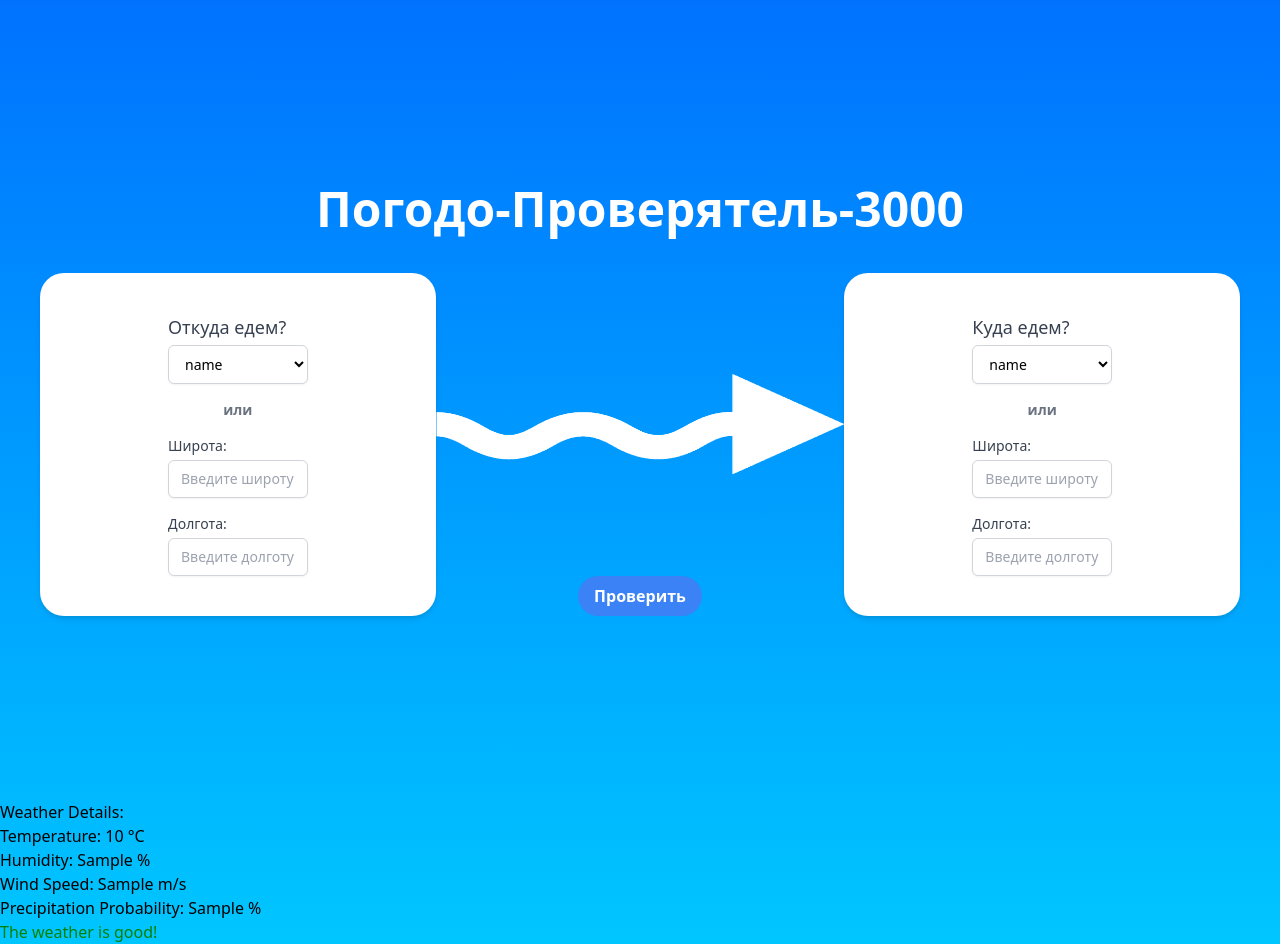
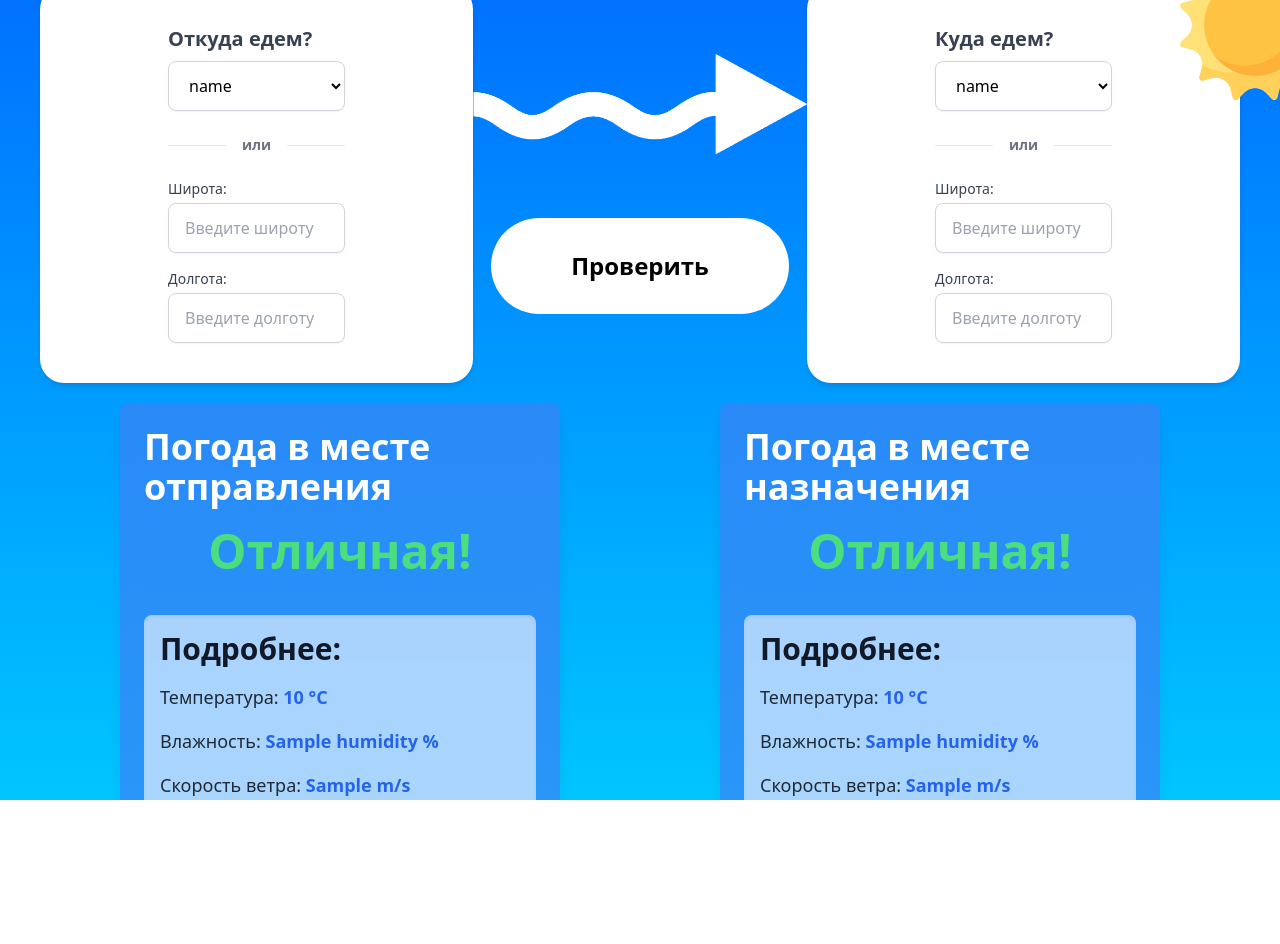
Before and after one commit to kepper104/cu-extern-python-2, a Flask app: template templates/index.html in a window 1280 px wide. After the commit the page ends 800 px from the top, so only its background shows below. Run offline with Flask 3, Linux system fonts and the light colour scheme; the template is opened without the code that fills it: most values are stand-ins (such as "Sample title", 1, 10 or a date in 2020); some libraries are stand-ins or nearby versions.

Commit message:
Finished V1

```diff
--- a/app.py
+++ b/app.py
@@ -1,5 +1,4 @@
 from flask import Flask, render_template, request
-import requests
 from weather_model import WeatherModel
 
 most_populous_cities_with_coordinates = {
@@ -17,26 +16,49 @@ most_populous_cities_with_coordinates = {
     "Красноярск":	(56.0089,	92.8719),
     "Воронеж":	(51.6717,	39.2106),
     "Пермь":	(58.0000,	56.3167),
-    "Волгоград":	(48.7086,	44.5147)
+    "Волгоград":	(48.7086,	44.5147),
+    "Другая локация":	(0.0,	0.0),
 }
 app = Flask(__name__)
+
 
 @app.route('/', methods=['GET', 'POST'])
 def index():
     if request.method == 'POST':
-        lat = float(request.form['latitude'])
-        lon = float(request.form['longitude'])
+        print(request.form)
 
-        weather_model = WeatherModel(lat, lon)
-        weather_model.get_weather()
+        orig_city = request.form.get('orig-city')
+        orig_latitude = request.form.get('orig-latitude')
+        orig_longitude = request.form.get('orig-longitude')
+        dest_city = request.form.get('dest-city')
+        dest_latitude = request.form.get('dest-latitude')
+        dest_longitude = request.form.get('dest-longitude')
 
-        if weather_model.error:
-            return render_template('index.html', error=weather_model.error)
+        return_form_data = {"orig_city": orig_city, "orig_latitude": orig_latitude, "orig_longitude": orig_longitude,
+                            "dest_city": dest_city, "dest_latitude": dest_latitude, "dest_longitude": dest_longitude}
 
-        bad_weather = weather_model.check_bad_weather()
-        return render_template('index.html', bad_weather=bad_weather, weather_model=weather_model)
 
-    return render_template('index.html', bad_weather=None, weather_model=None, cities=most_populous_cities_with_coordinates)
+
+        weather_model_origin = WeatherModel(float(orig_latitude), float(orig_longitude))
+        try:
+            weather_model_origin.get_weather()
+        except Exception as e:
+            print("Error!", e)
+
+
+        weather_model_destination = WeatherModel(float(dest_latitude), float(dest_longitude))
+        try:
+            weather_model_destination.get_weather()
+        except Exception as e:
+            print("Error!", e)
+
+        return render_template('index.html',
+                               cities=most_populous_cities_with_coordinates,
+                               form_data=return_form_data, destination_weather = weather_model_destination.weather_data_parsed, origin_weather = weather_model_origin.weather_data_parsed, origin_weather_error=weather_model_origin.error, destination_weather_error=weather_model_destination.error)
+
+    elif request.method == "GET":
+        return render_template('index.html', cities=most_populous_cities_with_coordinates, form_data="undefined")
+
 
 if __name__ == '__main__':
     app.run(debug=True)
--- a/templates/index.html
+++ b/templates/index.html
@@ -3,131 +3,203 @@
 <head>
     <meta charset="UTF-8">
     <meta name="viewport" content="width=device-width, initial-scale=1.0">
+    <link rel="shortcut icon" href="{{ url_for('static', filename='favicon.ico') }}">
     <script src="https://cdn.tailwindcss.com"></script>
-    <title>Weather Quality Check</title>
+    <title>Погодо-Проверятель-3000</title>
     <style>
         body {
             background: linear-gradient(to bottom, #0072ff, #00c6ff);
         }
+        .page-container {
+            position: relative;
+            overflow: hidden;
+        }
+
+        .sun-image {
+            position: absolute;
+            top: -50px;
+            right: -50px;
+            width: 150px;
+            height: auto;
+            z-index: 10;
+        }
     </style>
-
 </head>
 <body>
+<div class="page-container relative">
+
     <div class="flex justify-center items-center h-screen  flex-col p-10">
         <div class="flex justify-center items-center flex-col flex-1 w-full">
             <h1 class="text-5xl font-bold text-center mb-10 text-white">Погодо-Проверятель-3000</h1>
-        <div class="flex flex-row justify-around w-full">
-            <div class="flex flex-col justify-center items-end">
-                <div class="bg-white py-10 rounded-3xl shadow-md px-32">
-                    <label for="orig-city-select" class="block text-lg font-medium text-gray-700">Откуда едем?</label>
-                    <select id="orig-city-select" class="mt-1 block w-full py-2 px-3 border border-gray-300 bg-white rounded-md shadow-sm focus:outline-none focus:ring-indigo-500 focus:border-indigo-500 sm:text-sm">
+                <form action="/" method="POST" class="flex flex-row justify-around items-center w-full">
+
+                    <div class="bg-white py-10 rounded-3xl shadow-md px-8 sm:px-32">
+                        <label for="orig-city-select" class="block text-xl font-semibold text-gray-700 mb-2">Откуда едем?</label>
+
+                        <div class="relative">
+                            <select id="orig-city-select" name="orig-city"  class="mt-1 block w-full py-3 px-4 border border-gray-300 bg-white rounded-lg shadow-sm focus:outline-none focus:ring-indigo-500 focus:border-indigo-500 transition duration-300 sm:text-base">
                                 {% for city in cities.keys() %}
                                     <option value="{{ city }}" {% if city == "Москва" %}selected{% endif %}>{{ city }}</option>
                                 {% endfor %}
                             </select>
 
-                    <div class="flex justify-center items-center my-4">
-                        <span class="text-gray-500 text-sm font-semibold">или</span>
                         </div>
 
-                    <label for="orig-latitude" class="block text-sm font-medium text-gray-700">Широта:</label>
-                    <input type="text" id="orig-latitude" name="latitude" class="mt-1 block w-full py-2 px-3 border border-gray-300 rounded-md shadow-sm focus:outline-none focus:ring-indigo-500 focus:border-indigo-500 sm:text-sm" placeholder="Введите широту">
-
-                    <label for="orig-longitude" class="block text-sm font-medium text-gray-700 mt-4">Долгота:</label>
-                    <input type="text" id="orig-longitude" name="longitude" class="mt-1 block w-full py-2 px-3 border border-gray-300 rounded-md shadow-sm focus:outline-none focus:ring-indigo-500 focus:border-indigo-500 sm:text-sm" placeholder="Введите долготу">
+                        <div class="flex justify-center items-center my-6">
+                            <span class="bg-gray-200 h-px flex-1"></span>
+                            <span class="text-gray-500 px-4 text-sm font-semibold">или</span>
+                            <span class="bg-gray-200 h-px flex-1"></span>
                         </div>
 
+                        <label for="orig-latitude" class="block text-sm font-medium text-gray-700 mb-1">Широта:</label>
+                        <input type="text" id="orig-latitude" name="orig-latitude" class="block w-full py-3 px-4 border border-gray-300 rounded-lg shadow-sm focus:outline-none focus:ring-indigo-500 focus:border-indigo-500 transition duration-300 sm:text-base" placeholder="Введите широту">
+
+                        <label for="orig-longitude" class="block text-sm font-medium text-gray-700 mt-4 mb-1">Долгота:</label>
+                        <input type="text" id="orig-longitude" name="orig-longitude" class="block w-full py-3 px-4 border border-gray-300 rounded-lg shadow-sm focus:outline-none focus:ring-indigo-500 focus:border-indigo-500 transition duration-300 sm:text-base" placeholder="Введите долготу">
                     </div>
+
 
                     <div class="flex flex-col justify-center items-center">
                         <img src="/static/wavy_arrow.png" alt="Wavy arrow" class="w-[500px] h-[100px] my-auto">
-            <button class="bg-blue-500 hover:bg-blue-700 text-white font-bold py-2 px-4 rounded-full">Проверить</button>
+                        <button class="bg-white hover:bg-gray-200 text-black text-2xl font-bold rounded-full mt-16 py-8 px-20" type="submit">Проверить</button>
                     </div>
 
-            <div class="flex flex-col justify-center">
 
-                <div class="bg-white rounded-3xl shadow-md py-10 px-32">
-                    <label for="dest-city-select" class="block text-lg font-medium text-gray-700">Куда едем?</label>
-                    <select id="dest-city-select" class="mt-1 block w-full py-2 px-3 border border-gray-300 bg-white rounded-md shadow-sm focus:outline-none focus:ring-indigo-500 focus:border-indigo-500 sm:text-sm">
+                <div class="bg-white py-10 rounded-3xl shadow-md px-8 sm:px-32">
+                        <label for="dest-city-select" class="block text-xl font-semibold text-gray-700 mb-2">Куда едем?</label>
+
+                        <div class="relative">
+                            <select id="dest-city-select" name="dest-city"  class="mt-1 block w-full py-3 px-4 border border-gray-300 bg-white rounded-lg shadow-sm focus:outline-none focus:ring-indigo-500 focus:border-indigo-500 transition duration-300 sm:text-base">
                                 {% for city in cities.keys() %}
                                     <option value="{{ city }}" {% if city == "Москва" %}selected{% endif %}>{{ city }}</option>
                                 {% endfor %}
                             </select>
 
-                    <div class="flex justify-center items-center my-4">
-                        <span class="text-gray-500 text-sm font-semibold">или</span>
                         </div>
 
-                    <label for="dest-latitude" class="block text-sm font-medium text-gray-700">Широта:</label>
-                    <input type="text" id="dest-latitude" name="latitude" class="mt-1 block w-full py-2 px-3 border border-gray-300 rounded-md shadow-sm focus:outline-none focus:ring-indigo-500 focus:border-indigo-500 sm:text-sm" placeholder="Введите широту">
+                        <div class="flex justify-center items-center my-6">
+                            <span class="bg-gray-200 h-px flex-1"></span>
+                            <span class="text-gray-500 px-4 text-sm font-semibold">или</span>
+                            <span class="bg-gray-200 h-px flex-1"></span>
+                        </div>
 
-                    <label for="dest-longitude" class="block text-sm font-medium text-gray-700 mt-4">Долгота:</label>
-                    <input type="text" id="dest-longitude" name="longitude" class="mt-1 block w-full py-2 px-3 border border-gray-300 rounded-md shadow-sm focus:outline-none focus:ring-indigo-500 focus:border-indigo-500 sm:text-sm" placeholder="Введите долготу">
+                        <label for="dest-latitude" class="block text-sm font-medium text-gray-700 mb-1">Широта:</label>
+                        <input type="text" id="dest-latitude" name="dest-latitude" class="block w-full py-3 px-4 border border-gray-300 rounded-lg shadow-sm focus:outline-none focus:ring-indigo-500 focus:border-indigo-500 transition duration-300 sm:text-base" placeholder="Введите широту">
+
+                        <label for="dest-longitude" class="block text-sm font-medium text-gray-700 mt-4 mb-1">Долгота:</label>
+                        <input type="text" id="dest-longitude" name="dest-longitude" class="block w-full py-3 px-4 border border-gray-300 rounded-lg shadow-sm focus:outline-none focus:ring-indigo-500 focus:border-indigo-500 transition duration-300 sm:text-base" placeholder="Введите долготу">
+                    </div>
+
+                </form>
+        </div>
+
+        {%  if origin_weather or destination_weather or origin_weather_error or destination_weather_error %}
+        <div class="flex flex-1 justify-around flex-row w-full text-2xl my-5">
+            <div class="flex flex-1 flex-col text-white items-center bg-opacity-70 bg-blue-500 rounded-lg shadow-lg p-6 mx-20" style="backdrop-filter: blur(10px);">
+                {% if origin_weather_error %}
+                    <h2 class="text-2xl font-semibold text-red-800">Произошла ошибка: {{ origin_weather_error }}</h2>
+                {% elif origin_weather %}
+                    <h2 class="text-4xl font-bold mb-5">Погода в месте отправления</h2>
+
+                    {% if origin_weather.is_bad_weather %}
+                        <h1 class="text-5xl font-bold text-red-800 _animate-pulse">Не лучшая</h1>
+                    {% else %}
+                        <h1 class="text-5xl font-bold text-green-400 _animate-pulse">Отличная!</h1>
+                    {% endif %}
+
+                    <div class="flex flex-col gap-4 mt-10 p-4 bg-opacity-60 bg-white rounded-lg shadow-inner w-full max-w-md">
+                        <h3 class="text-3xl font-semibold text-gray-900">Подробнее:</h3>
+                        <p class="text-lg font-medium text-gray-800">Температура: <span class="font-bold text-blue-600">{{ origin_weather.temperature }} °C</span></p>
+                        <p class="text-lg font-medium text-gray-800">Влажность: <span class="font-bold text-blue-600">{{ origin_weather.humidity }} %</span></p>
+                        <p class="text-lg font-medium text-gray-800">Скорость ветра: <span class="font-bold text-blue-600">{{ origin_weather.wind_speed }} m/s</span></p>
+                        <p class="text-lg font-medium text-gray-800">Вероятность осадков: <span class="font-bold text-blue-600">{{ origin_weather.precipitation_probability }} %</span></p>
+                    </div>
+
+                {% endif %}
+            </div>
+            <div class="flex flex-1 flex-col text-white items-center bg-opacity-70 bg-blue-500 rounded-lg shadow-lg p-6 mx-20" style="backdrop-filter: blur(10px);">
+                {% if destination_weather_error %}
+                    <h2 class="text-2xl font-semibold text-red-800">Произошла ошибка: {{ destination_weather_error }}</h2>
+                {% elif destination_weather %}
+                    <h2 class="text-4xl font-bold mb-5">Погода в месте назначения</h2>
+
+                    {% if destination_weather.is_bad_weather %}
+                        <h1 class="text-5xl font-bold text-red-800 _animate-pulse">Не лучшая</h1>
+                    {% else %}
+                        <h1 class="text-5xl font-bold text-green-400 _animate-pulse">Отличная!</h1>
+                    {% endif %}
+
+                    <div class="flex flex-col gap-4 mt-10 p-4 bg-opacity-60 bg-white rounded-lg shadow-inner w-full max-w-md">
+                        <h3 class="text-3xl font-semibold text-gray-900">Подробнее:</h3>
+                        <p class="text-lg font-medium text-gray-800">Температура: <span class="font-bold text-blue-600">{{ destination_weather.temperature }} °C</span></p>
+                        <p class="text-lg font-medium text-gray-800">Влажность: <span class="font-bold text-blue-600">{{ destination_weather.humidity }} %</span></p>
+                        <p class="text-lg font-medium text-gray-800">Скорость ветра: <span class="font-bold text-blue-600">{{ destination_weather.wind_speed }} m/s</span></p>
+                        <p class="text-lg font-medium text-gray-800">Вероятность осадков: <span class="font-bold text-blue-600">{{ destination_weather.precipitation_probability }} %</span></p>
+                    </div>
+
+                {% endif %}
             </div>
         </div>
-        </div>
-    </div>
-{#    <div class="flex flex-1 justify-center items-center">#}
-{#        <h1 class="text-3xl font-bold text-center">Check Weather Quality</h1>#}
-{#        <form method="POST" action="/">#}
-{#            <label for="latitude">Enter Latitude:</label>#}
-{#            <input type="text" id="latitude" name="latitude" required>#}
-{#            <br><br>#}
-{#            <label for="longitude">Enter Longitude:</label>#}
-{#            <input type="text" id="longitude" name="longitude" required>#}
-{#            <br><br>#}
-{#            <button type="submit">Check Weather</button>#}
-{#        </form>#}
-{#    </div>#}
-
+        {% endif %}
     </div>
 
-    {% if error %}
-        <h2 style="color:red;">Error: {{ error }}</h2>
-    {% elif weather_model %}
-        <h3>Weather Details:</h3>
-        <p>Temperature: {{ weather_model.current_temperature }} °C</p>
-        <p>Humidity: {{ weather_model.current_humidity }} %</p>
-        <p>Wind Speed: {{ weather_model.current_wind_speed }} m/s</p>
-        <p>Precipitation Probability: {{ weather_model.current_precipitation_probability }} %</p>
+    <img src="/static/sun.png" alt="Sun" class="sun-image">
+</div>
 
-        {% if bad_weather %}
-            <h2 style="color:red;">The weather is bad!</h2>
-        {% else %}
-            <h2 style="color:green;">The weather is good!</h2>
-        {% endif %}
-    {% endif %}
+{#<a href="https://www.flaticon.com/free-icons/summer" title="summer icons">Summer icons created by Freepik - Flaticon</a>#}
+{#<a href="https://www.flaticon.com/free-icons/clear-sky" title="clear sky icons">Clear sky icons created by kosonicon - Flaticon</a>#}
+
 </body>
-  <script>
+
+
+<script defer>
     const citiesWithCoordinates = {{ cities | tojson }};
 
-    function configureCitySelect(str) {
+    const origCity = "{{ form_data.orig_city }}";
+    const origLatitude = "{{ form_data.orig_latitude }}";
+    const origLongitude = "{{ form_data.orig_longitude }}";
+    const destCity = "{{ form_data.dest_city }}";
+    const destLatitude = "{{ form_data.dest_latitude }}";
+    const destLongitude = "{{ form_data.dest_longitude }}";
+
+
+    function configureCitySelect(str, selectedCity, latitude, longitude) {
         const citySelect = document.getElementById(`${str}-city-select`);
 
-        const defaultCity = "Москва";
-        if (citiesWithCoordinates[defaultCity]) {
-          const [latitude, longitude] = citiesWithCoordinates[defaultCity];
+        if (selectedCity && citiesWithCoordinates[selectedCity]) {
+            console.log("Setting retrieved data", selectedCity, citiesWithCoordinates[selectedCity]);
+            document.getElementById(`${str}-city-select`).value = selectedCity;
             document.getElementById(`${str}-latitude`).value = latitude;
             document.getElementById(`${str}-longitude`).value = longitude;
+        } else {
+            const defaultCity = "Москва";
+            const [defaultLat, defaultLon] = citiesWithCoordinates[defaultCity];
+            document.getElementById(`${str}-latitude`).value = defaultLat;
+            document.getElementById(`${str}-longitude`).value = defaultLon;
         }
 
-        citySelect.addEventListener('change', function() {
+        citySelect.addEventListener('change', function () {
             const selectedCity = citySelect.value;
-          console.log(`${str} city selected:`, selectedCity);
-
-
             if (selectedCity && citiesWithCoordinates[selectedCity]) {
                 const [latitude, longitude] = citiesWithCoordinates[selectedCity];
                 document.getElementById(`${str}-latitude`).value = latitude;
                 document.getElementById(`${str}-longitude`).value = longitude;
             } else {
                 document.getElementById(`${str}-latitude`).value = '';
-            document.getElementById(`${str}longitude`).value = '';
+                document.getElementById(`${str}-longitude`).value = '';
             }
         });
+
+        document.getElementById(`${str}-latitude`).addEventListener('input', function () {
+            citySelect.value = "Другая локация";
+        });
+
+        document.getElementById(`${str}-longitude`).addEventListener('input', function () {
+            citySelect.value = "Другая локация";
+        });
     }
-    configureCitySelect("orig");
-    configureCitySelect("dest");
 
+    configureCitySelect("orig", origCity, origLatitude, origLongitude);
+    configureCitySelect("dest", destCity, destLatitude, destLongitude);
   </script>
 </html>
```
Also changed, not shown: weather_model.py (+19 -9 lines), static/favicon.ico (added), static/sun.png (added), 1 other file. Lines whose indentation alone changed are shown as unchanged.
